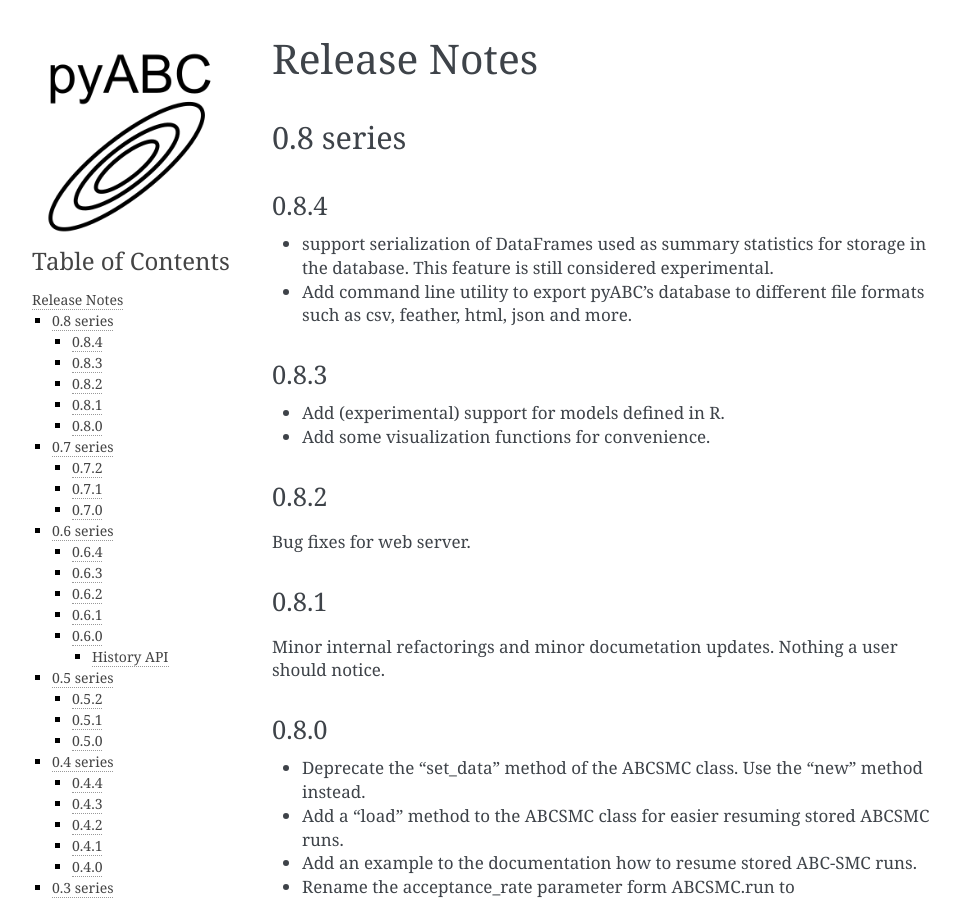
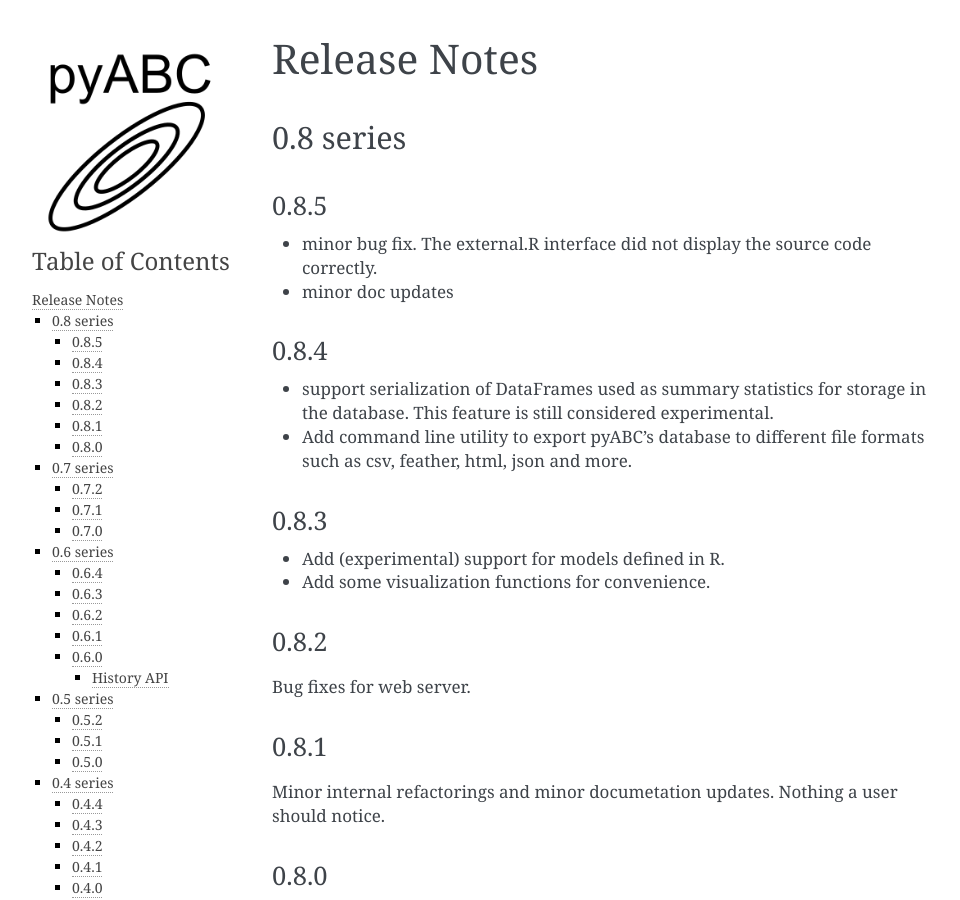
Before and after one commit to ICB-DCM/pyABC, a Sphinx documentation site: the page built from doc/releasenotes.rst, in a window 1280 px wide and 900 px high. Shown: the whole window, without its empty margins (148-1108 px from the left). Built offline with Sphinx 7.4.7, drawn with Linux system fonts in a browser that asks for light colours.

Commit message:
fix display R source code bug

```diff
--- a/doc/releasenotes.rst
+++ b/doc/releasenotes.rst
@@ -3,6 +3,14 @@ Release Notes
 
 0.8 series
 ..........
+
+
+0.8.5
+-----
+
+* minor bug fix. The external.R interface did not display the source code
+  correctly.
+* minor doc updates
 
 
 0.8.4
--- a/pyabc/version.py
+++ b/pyabc/version.py
@@ -1 +1 @@
-__version__ = "0.8.4"
+__version__ = "0.8.5"
```
Also changed, not shown: 1 other file.
